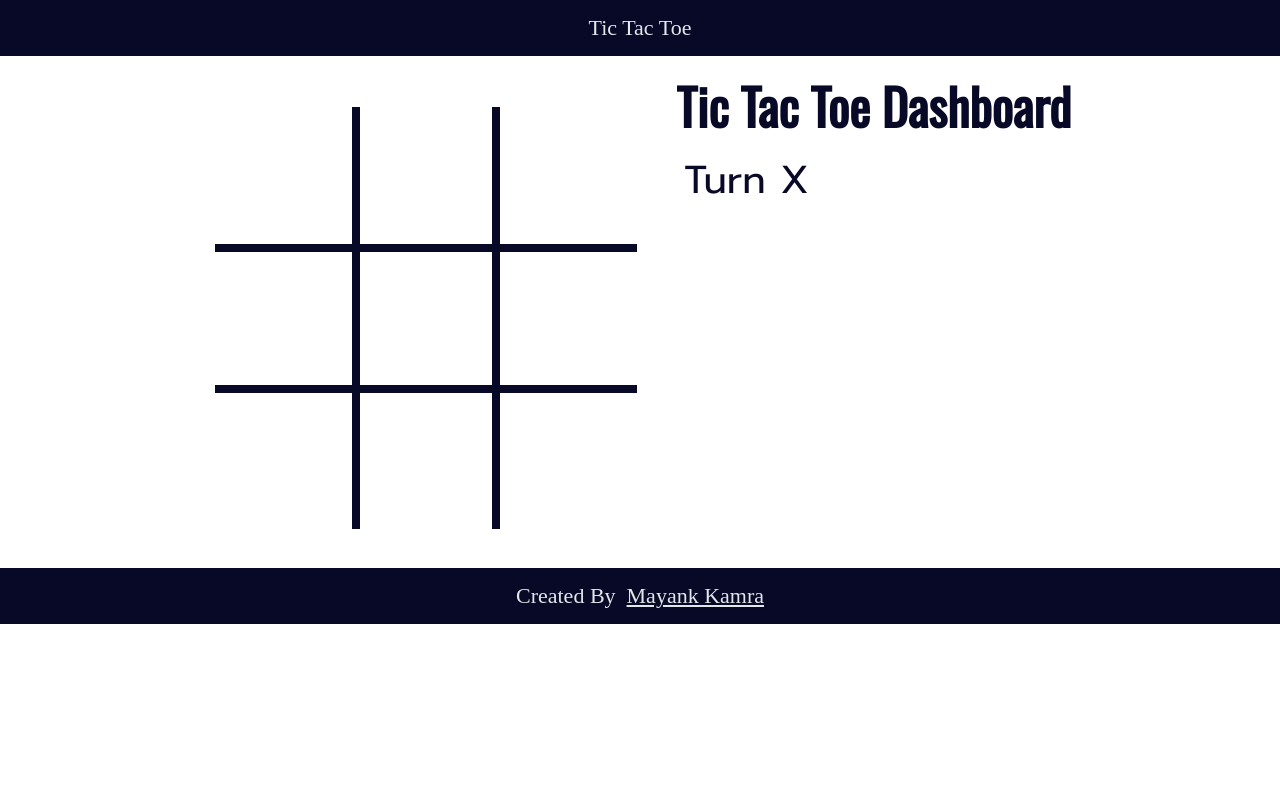
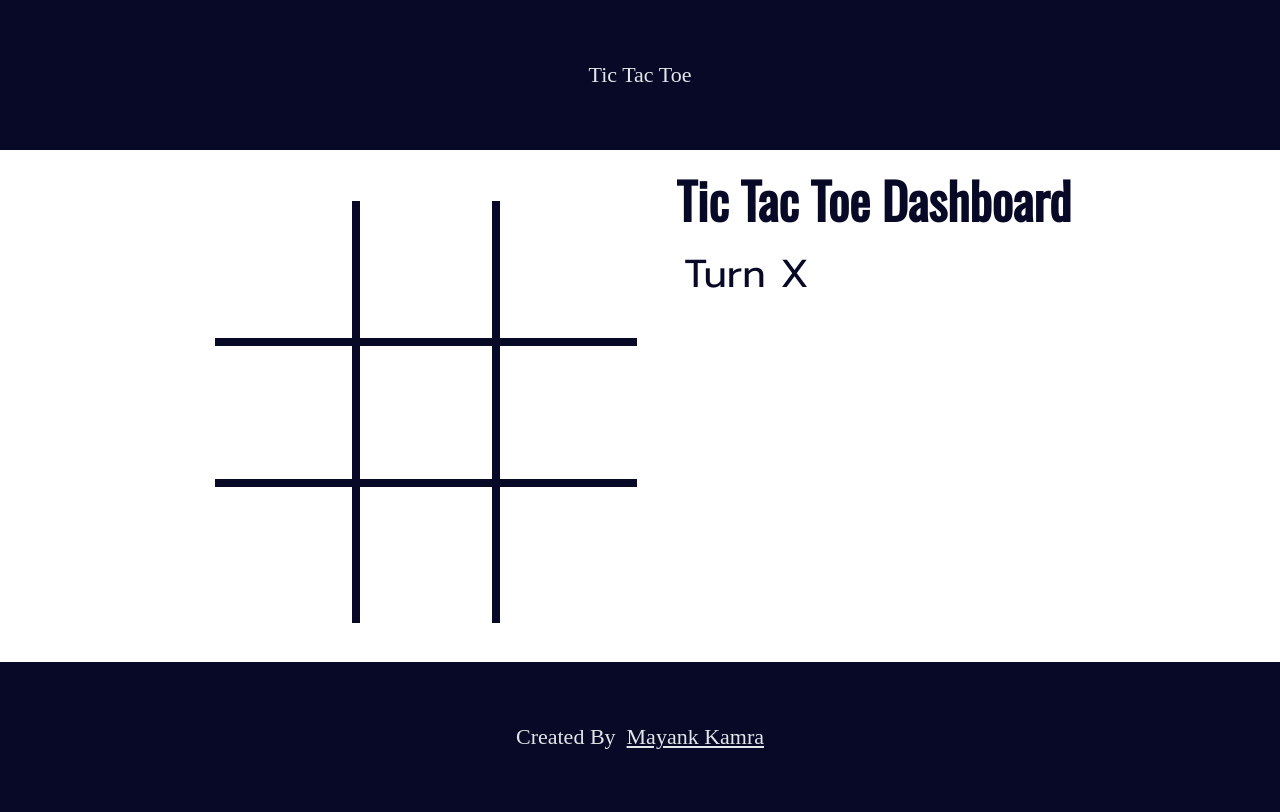
Before and after one commit to mkamra2000/Tic-Tac-Toe, a plain HTML site: page Tic Tac Toe/index.html in a window 1280 px wide. Drawn offline with nearby package versions, Linux system fonts and the light colour scheme; a web font is replaced by a local one.

Commit message:
Height of Header and Footer adjusted.

```diff
--- a/Tic Tac Toe/index.js
+++ b/Tic Tac Toe/index.js
@@ -103,6 +103,11 @@ function isDraw() {
 
 // Game start here
 function gamePlay() {
+  let screenHeight = document.documentElement.clientHeight;
+  let containerHeight = document.getElementsByClassName('container')[0].clientHeight;
+  let height = screenHeight-containerHeight;
+  document.getElementsByTagName('header')[0].style.height = `${height/2}px`;
+  document.getElementsByTagName('footer')[0].style.height = `${height/2}px`;
   boxes = document.getElementsByClassName("box");
   Array.from(boxes).forEach((box) => {
     box.addEventListener("click", (e) => {
@@ -151,7 +156,6 @@ reset.addEventListener("click", () => {
   boxes = document.getElementsByClassName("box");
   Array.from(boxes).forEach((box) => {
     box.innerText = "";
-    box.style.backgroundColor = "white";
     turn = "X";
     turnText.innerText = `Turn ${turn}`;
     turnText.style.display = "block";
@@ -161,5 +165,6 @@ reset.addEventListener("click", () => {
     gif.style.visibility = "hidden";
     gif.style.display = "block";
     gameOver = false;
+    box.style={backgroundColor:"white"};
   });
 });
--- a/Tic Tac Toe/style.css
+++ b/Tic Tac Toe/style.css
@@ -8,7 +8,6 @@ body {
 
 header {
   background-color: rgb(7, 9, 39);
-  height: 56px;
   display: flex;
   align-items: center;
   justify-content: center;
@@ -91,7 +90,6 @@ header {
 
 footer {
   background-color: rgb(7, 9, 39);
-  height: 56px;
   display: flex;
   align-items: center;
   color: rgb(227, 230, 233);
```
